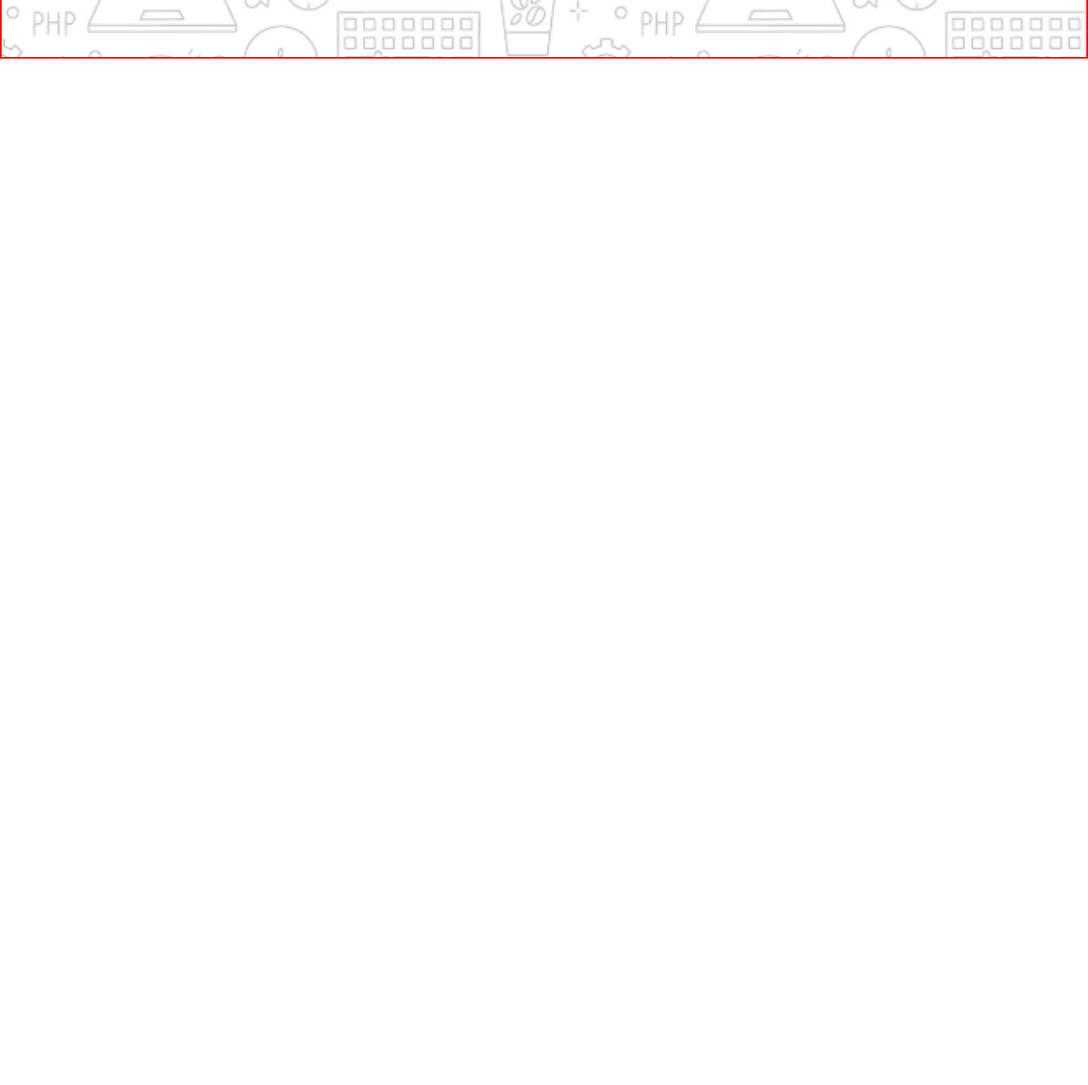
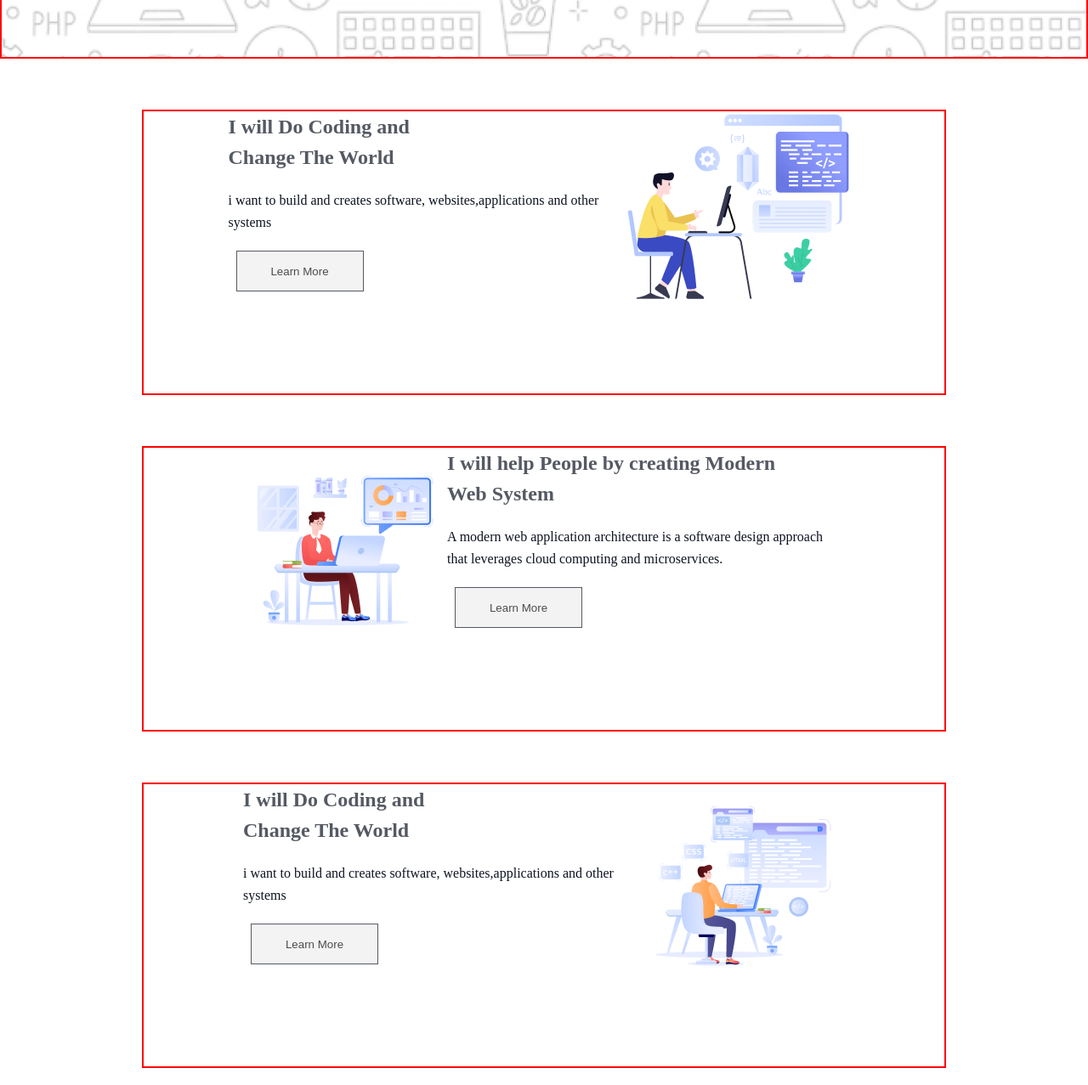
Before and after one commit to Ikramhossan01/Web-Development-assignment, a plain HTML site: page index.html in a window 1280 px wide. Shown: the part 620-1897 px from the top of the page at 85% size. Before the commit the page ends 800 px from the top, so only its background shows below. Drawn offline with Linux system fonts and the light colour scheme; a web font is replaced by a local one.

Commit message:
2nd  section

```diff
--- a/index.html
+++ b/index.html
@@ -25,15 +25,85 @@
             <img src="./assets/Group.png" alt="">
 
            <!-- <div class="text-contant"> -->
+
             <h2>"In the near future, I hope to become a <br>
                 Developer."</h2>
                 <p> I envision myself working for a company that is at the forefront of <br>
                     technology and innovation.</p>
+
              <button>Contact with me</button>
             <!-- </div>        -->
         </div>
+        <!-- /* banner containter style end here */ -->
+        </section>
+        <!-- /* 2nd banner containter style start here */ -->
 
-        </section>
+        <!-- <section class="Why-Web-Development">
+
+              <div class="text-one">
+                <h2>Why Web Development??</h2>
+
+            <p>A career in web Developer can be rewarding for technology <br>
+                 professionals hoping to help clients enhance their internet presence</p>
+
+              </div>
+
+        </section> -->
+
+         <section>
+            <div class="frame-secation-container-1">
+
+                <div class="banner-text-container">
+                    <h1>I will Do Coding and <br>
+                         Change The World</h1>
+                    <p>i want to build and creates software, websites,applications and other systems</p>
+                    <div class="button">
+                        <samp><button>Learn More</button></samp>
+                    </div>
+                </div>
+                <div class="banner-image-container">
+                    <img src="assets/Layer_1.png" alt="">
+                </div>
+            </div>
+         </section>
+         <section>
+            <section>
+                <div class="frame-secation-container-2">
+
+                    <div class="banner-image-container">
+                        <img src="assets/Group 3.png" alt="">
+                    </div>
+
+                    <div class="banner-text-container">
+                        <h1>I will help People by creating Modern Web System</h1>
+
+                        <p>A modern web application architecture is a software design approach that leverages cloud computing and microservices.</p>
+                        <div class="button">
+                            <samp><button>Learn More</button></samp>
+                        </div>
+                    </div>
+                </div>
+             </section>
+         </section>
+         <section>
+            <section>
+                <div class="frame-secation-container-1">
+
+                    <div class="banner-text-container">
+                        <h1>I will Do Coding and <br>
+                             Change The World</h1>
+                        <p>i want to build and creates software, websites,applications and other systems</p>
+                        <div class="button">
+                            <samp><button>Learn More</button></samp>
+                        </div>
+                    </div>
+                    <div class="banner-image-container">
+                        <img src="assets/Group 4.png" alt="">
+                    </div>
+                </div>
+             </section>
+         </section>
+
     </header>
     <main></main>
     <footer></footer>
--- a/style.css
+++ b/style.css
@@ -9,7 +9,7 @@
     margin: 0;
     padding: 0;
 }
-/* banner containter style start here */
+/* banner containter content style start here */
 
 .first-banner-containter{
     display: flex;
@@ -25,16 +25,6 @@
     justify-content: center;
     align-items: center;
 }
-
-/* .first-image-contant{
-    width: 3.5px;
-    height: 4.87px;
-    left: 13849.71%;
-    right: -13849.71%;
-    top: 1993.22%;
-    bottom: -1993.22%;
-} */
-
 .first-containter{
     display: flex;
     padding: 0;
@@ -81,3 +71,132 @@
     align-items: center;
     padding: 21px 24px 21px 24px;
 }
+/* banner containter content style end here */
+
+/* 2nd banner containter style start here */
+
+/* .Why-Web-Development{
+    width: 852px;
+    height: 39px;
+    display: flex;
+    flex-direction: column;
+    justify-content: flex-start;
+    align-items: center;
+    padding: 0px;
+}
+.text-one h2{
+   width: 852px;
+   height: 39px;
+   font-size: 32px;
+   font-weight: 800;
+   line-height: 37px;
+   letter-spacing: 0%;
+   text-align: center;
+   display: flex;
+   flex-direction: column;
+   justify-content: flex-start;
+   align-items: center;
+   padding: 0px;
+   margin: 0 auto;
+} */
+
+.frame-secation-container-1{
+    width: 946px;
+    height: 336px;
+    border: 2px solid red;
+    margin-left: 300px;
+    display: flex;
+    padding: 0;
+    justify-content: center;
+    align-self: center;
+    margin: 0 auto;
+    margin-bottom: 20px;
+    margin-top: 60px;
+}
+.banner-text-container h1{
+    position: static;
+    width: 390px;
+    height: 72px
+    flex-direction: column;
+    justify-content: center;
+    align-items: flex-start;
+    padding: 0px;
+    color: rgba(13, 19, 33, 0.7);
+    font-family: Azeret Mono;
+    font-size: 24px;
+    font-weight: 700;
+    line-height: 36px;
+    letter-spacing: 0%;
+    text-align: left;
+}
+.banner-text-container p{
+    position: static;
+    width: 468px;
+    height: 52px;
+    display: flex;
+    flex-direction: column;
+    justify-content: center;
+    align-items: flex-start;
+    padding: 0px;
+    color: rgb(13, 19, 33);
+    font-family: Azeret Mono;
+    font-size: 16px;
+    font-weight: 400;
+    line-height: 26px;
+    letter-spacing: 0%;
+    text-align: left;
+    margin-top: 20px;
+}
+.banner-text-container Button{
+    position: static;
+    width: 150px;
+    height: 48px;
+    display: flex;
+    flex-direction: row;
+    justify-content: center;
+    align-items: center;
+    padding: 12px 20px 12px 20px;
+    box-sizing: border-box;
+    border: 1px solid rgb(13, 19, 33);
+    opacity: 0.7;
+    margin-top: 20px;
+    margin-right: 300px;
+}
+.frame-secation-container-2{
+    width: 946px;
+    height: 336px;
+    border: 2px solid red;
+    margin-left: 300px;
+    display: flex;
+    padding: 0;
+    justify-content: center;
+    align-self: center;
+    margin: 0 auto;
+    margin-bottom: 20px;
+    margin-top: 60px;
+}
+..banner-text-container2 button{
+    position: static;
+    width: 150px;
+    height: 48px;
+    display: flex;
+    flex-direction: row;
+    justify-content: center;
+    align-items: center;
+    padding: 12px 20px 12px 20px;
+    box-sizing: border-box;
+    border: 1px solid rgb(13, 19, 33);
+    opacity: 0.7;
+    margin-top: 50px;
+    margin-right: 300px;
+}
+.frame-secation-container-3{
+    position: static;
+    width: 946px;
+    height: 336px;
+    display: flex;
+    flex-direction: column;
+    justify-content: flex-start;
+    align-items: flex-start;
+    padding: 48px;
+}
```
